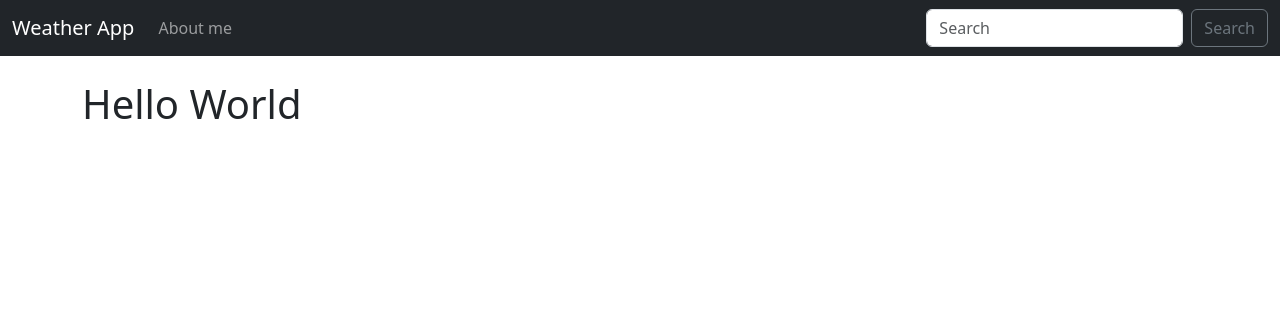
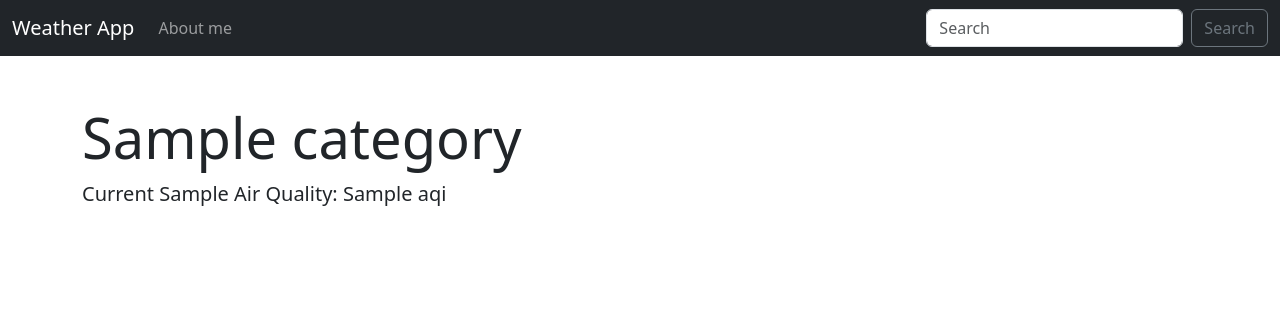
Before and after one commit to rakeshk414/djangoweather, a Django app: template lookup/templates/home.html in a window 1280 px wide. Shown: the top 316 px of the page. Run offline with Django 4.2, Linux system fonts and the light colour scheme; the template is opened without the code that fills it: most values are stand-ins (such as "Sample title", 1, 10 or a date in 2020).

Commit message:
added CSS

```diff
--- a/lookup/templates/base.html
+++ b/lookup/templates/base.html
@@ -5,6 +5,15 @@
     <meta name="viewport" content="width=device-width, initial-scale=1">
     <title>Bootstrap demo</title>
     <link href="https://cdn.jsdelivr.net/npm/bootstrap@5.3.8/dist/css/bootstrap.min.css" rel="stylesheet" integrity="sha384-sRIl4kxILFvY47J16cr9ZwB07vP4J8+LH7qKQnuqkuIAvNWLzeN8tE5YBujZqJLB" crossorigin="anonymous">
+
+    <style>
+    	.good {background-color: #0C0;}
+    	.Moderate {background-color: #FFFF00;}
+    	.good {background-color: }
+    	.good {background-color: }
+    	.VeryUnhealty {background-color: #990066;}
+    	.Hazardous {background-color: #660000;}
+    </style>
   </head>
   <body>
   	<nav class="navbar navbar-expand-lg navbar-dark bg-dark">
--- a/lookup/templates/home.html
+++ b/lookup/templates/home.html
@@ -2,6 +2,35 @@
 
 <{% block content %}
 
-<h1> Hello World </h1>
+<br/>
 
+{% if api %}
+	{% if api == "Error..." %}
+		There was an error, please try again
+	{% else %}
+
+<div class="jumbotron {{ category_color }}">
+	<h3 class="display-4">{{ api.2.Category.Name}} </h3>
+	<p class="lead">Current {{ api.2.ReportingArea }} Air
+	Quality: {{ api.5.AQI }} </p>
+
+	{% if api.2.Category.Name == "Good" %}
+		<p> (0-50) Air quality is good </p>
+
+	{% elif api.2.Category.Name == "Moderate" %}
+		<p> (51-100) Air quality is acceptable </p>
+	{% elif api.2.Category.Name == "USG" %}
+		<p> (101-150) Although general public is not likely </p>
+	{% elif api.2.Category.Name == "Unhealth" %}
+		<p> (151-200) Everyone may begin to experience health errects </p>
+	{% elif api.2.Category.Name == "Very Unhealty" %}
+		<p> (201-300) health alert everyone may experience </p>
+	{% elif api.2.Category.Name == "Hazardous" %}
+		<p> (301-500) Health warnings of emergency </p>
+
+
+	{% endif %}
+</div>
+{% endif %}
+{% endif %}
 {% endblock %}
```
Also changed, not shown: lookup/views.py (+10 -1 lines).
